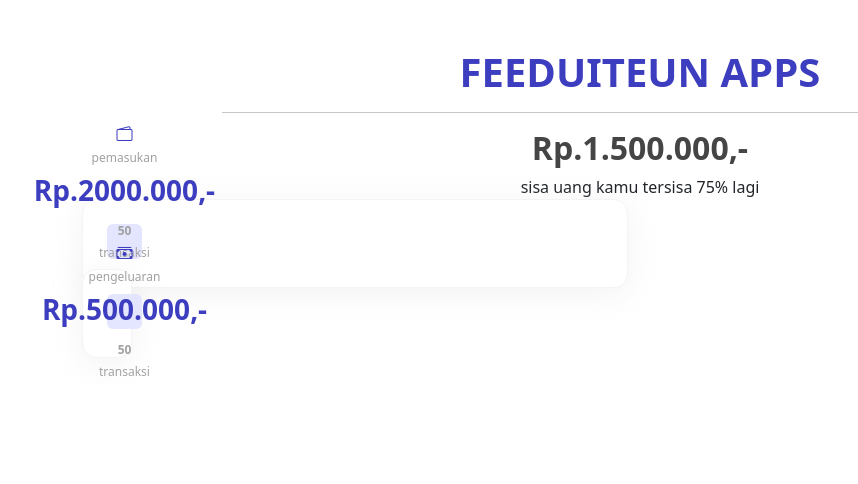
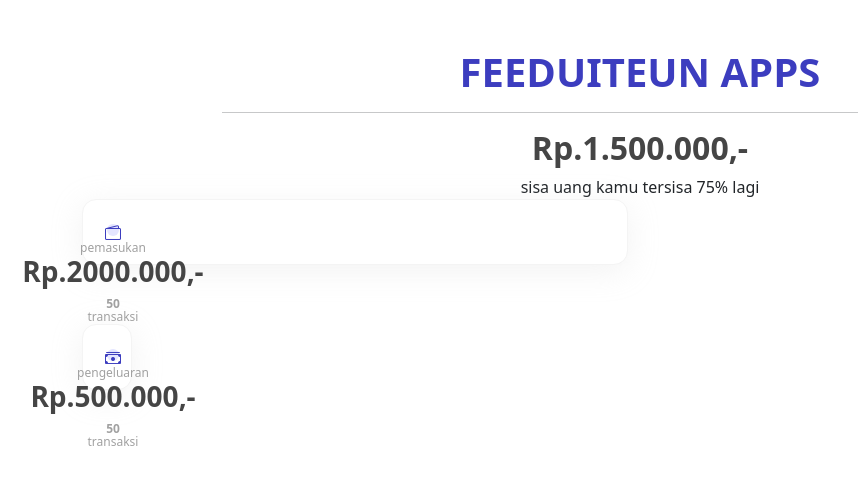
Before and after one commit to lssport/hattahasibuan.git.io, a React (Create React App) app: page / in a window 1280 px wide. Shown: the top 484 px of the page, without its empty margins (0-858 px from the left). Built offline with nearby package versions, Linux system fonts and the light colour scheme; a web font is replaced by a local one.

Commit message:
1 file modified

```diff
--- a/src/style.css
+++ b/src/style.css
@@ -15,6 +15,13 @@ h2 {
   line-height: 48px;
   color: #454545;
 }
+h3 {
+  font-style: normal;
+  font-weight: 600;
+  font-size: 24px;
+  list-style: 24px !important;
+  color: #454545;
+}
 .card-wrapper {
   background: #FFFFFF;
   border: 1px solid #F4F4F4;
@@ -24,12 +31,12 @@ h2 {
 .icon-wrapper {
   display: flex;
   flex-direction: column;
-  justify-content: center;
+  justify-content: space-between;
   align-items: center;
-  padding: 10px;
-  gap: 10px;
-  width: 35px;
-  height: 35px;
+  padding: 1px;
+  gap: 1px;
+  width: 12px;
+  height: 12px;
   background: #E4E5FF;
   border-radius: 6px;
   color: #3C3DBF;
```
